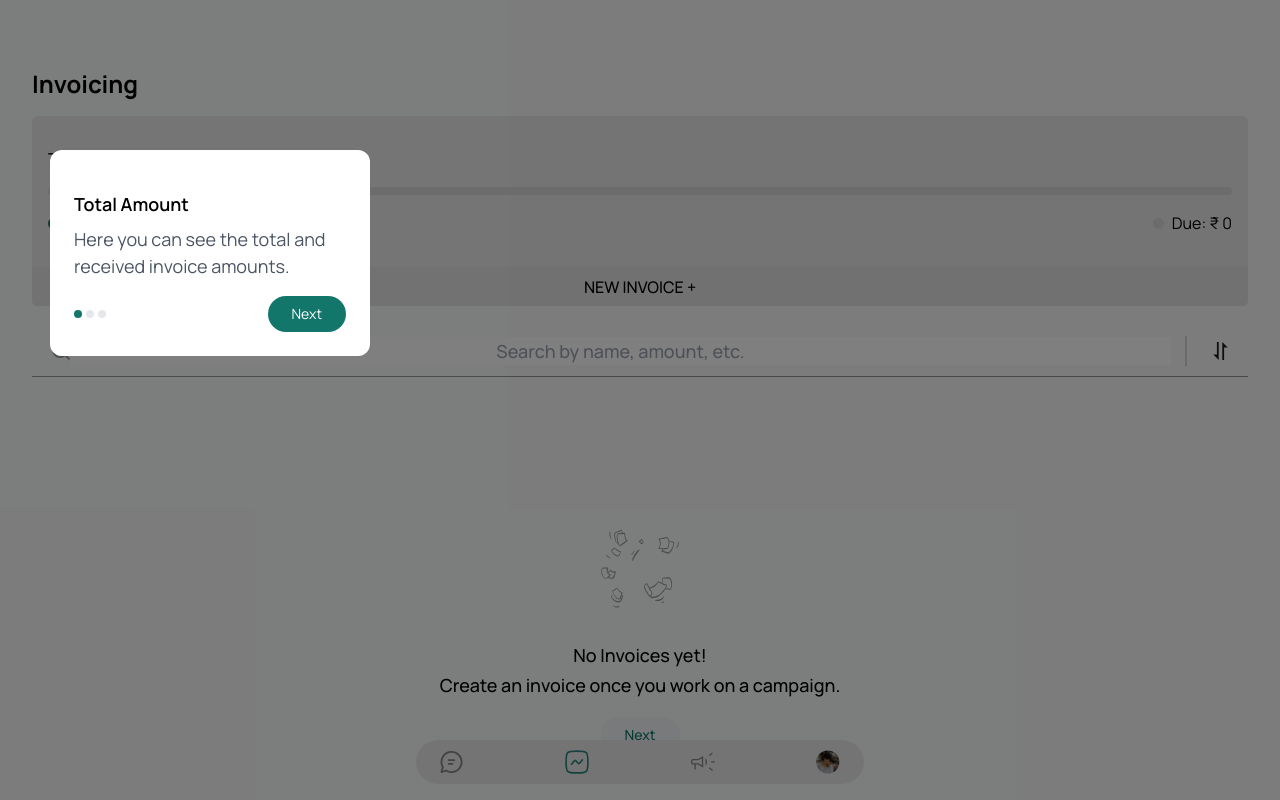
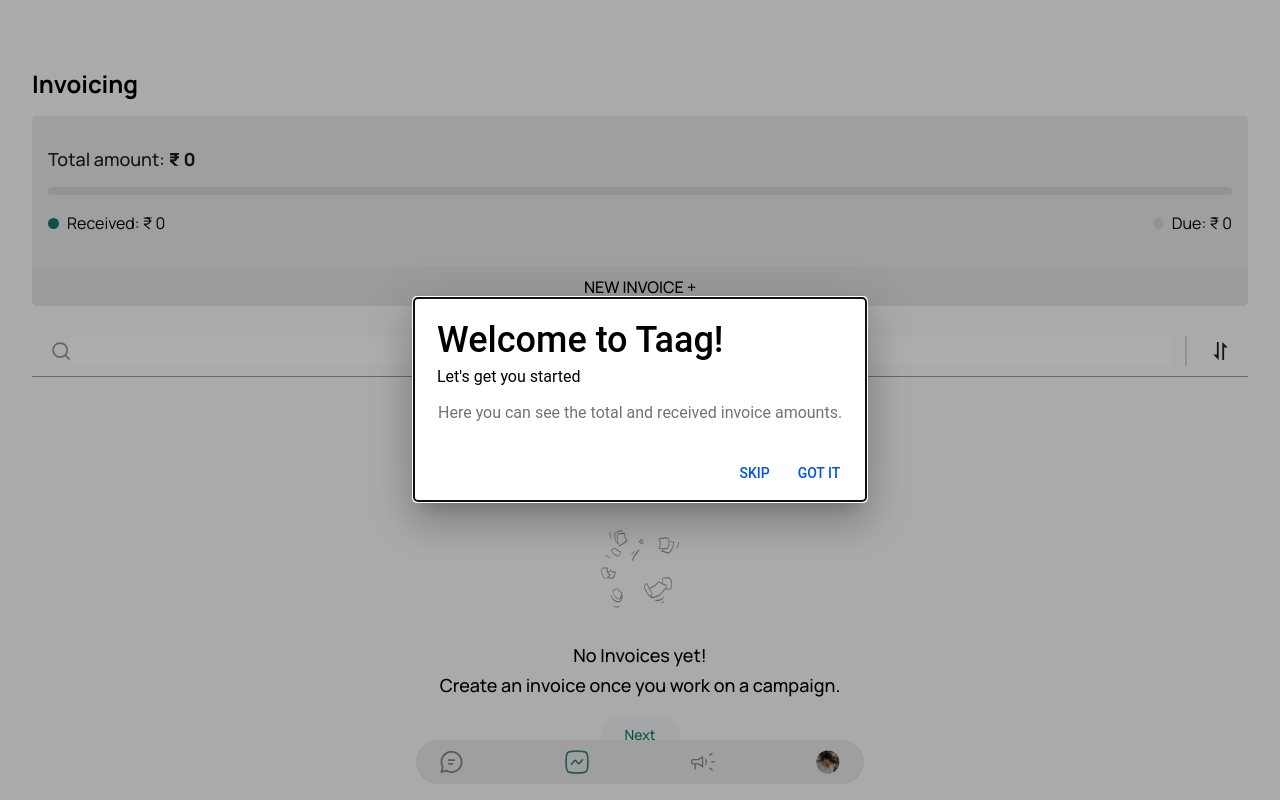
Before and after one commit to rsayyed591/taag, a React (Vite) app: page /invoice in a window 1280 px wide. Built offline with nearby package versions, Linux system fonts and the light colour scheme.

Commit message:
added components

```diff
--- a/src/components/OnboardingSpotlight.jsx
+++ b/src/components/OnboardingSpotlight.jsx
@@ -1,45 +1,41 @@
-import { useState } from "react"
+import { useEffect } from "react";
+import { IonAlert } from "@ionic/react";
 
 function OnboardingSpotlight({ steps, onComplete }) {
-  const [currentStep, setCurrentStep] = useState(0)
+  useEffect(() => {
+    // Check if spotlight has been shown before
+    const hasSeenSpotlight = localStorage.getItem("hasSeenSpotlight");
+    if (hasSeenSpotlight) {
+      onComplete();
+    }
+  }, [onComplete]);
 
-  const handleNext = () => {
-    if (currentStep < steps.length - 1) {
-      setCurrentStep(currentStep + 1)
-    } else {
-      onComplete?.()
-    }
-  }
+  const handleDismiss = () => {
+    // Save to localStorage so it doesn't show again
+    localStorage.setItem("hasSeenSpotlight", "true");
+    onComplete();
+  };
 
   return (
-    <div className="fixed inset-0 bg-black bg-opacity-50 z-50">
-      <div
-        className="absolute bg-white rounded-xl p-6 max-w-xs w-full"
-        style={{
-          top: steps[currentStep].position.top,
-          left: steps[currentStep].position.left,
-        }}
-      >
-        <h3 className="text-lg font-semibold mb-2">{steps[currentStep].title}</h3>
-        <p className="text-gray-600 mb-4">{steps[currentStep].description}</p>
-
-        <div className="flex justify-between items-center">
-          <div className="flex gap-1">
-            {steps.map((_, index) => (
-              <div
-                key={index}
-                className={`w-2 h-2 rounded-full ${index === currentStep ? "bg-[#12766A]" : "bg-gray-200"}`}
-              />
-            ))}
-          </div>
-
-          <button onClick={handleNext} className="px-6 py-2 bg-[#12766A] text-white rounded-full text-sm">
-            {currentStep === steps.length - 1 ? "Done" : "Next"}
-          </button>
-        </div>
-      </div>
-    </div>
-  )
+    <IonAlert
+      isOpen={true}
+      header="Welcome to Taag!"
+      subHeader="Let's get you started"
+      message={steps[0]?.description || "Discover all the features Taag has to offer."}
+      buttons={[
+        {
+          text: "Skip",
+          role: "cancel",
+          handler: handleDismiss,
+        },
+        {
+          text: "Got it",
+          handler: handleDismiss,
+        },
+      ]}
+      onDidDismiss={handleDismiss}
+    />
+  );
 }
 
-export default OnboardingSpotlight
+export default OnboardingSpotlight;
```
